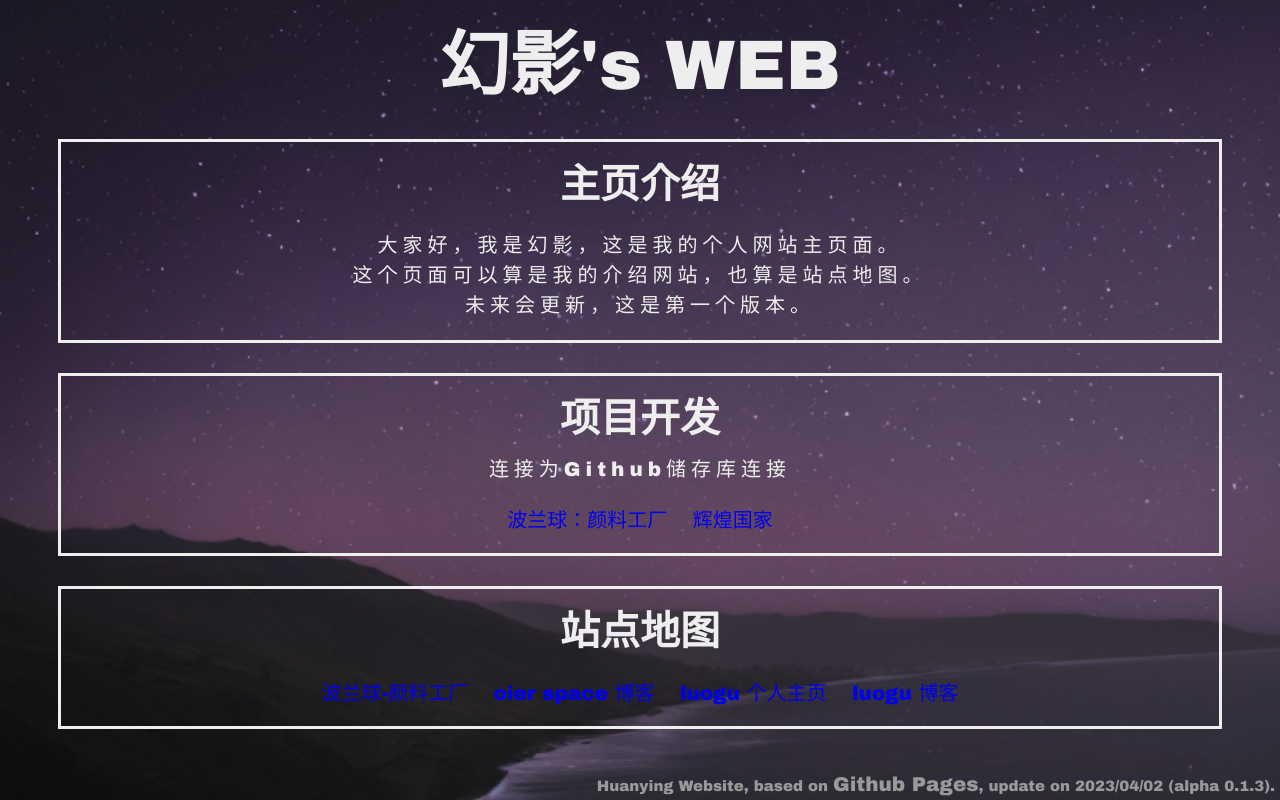
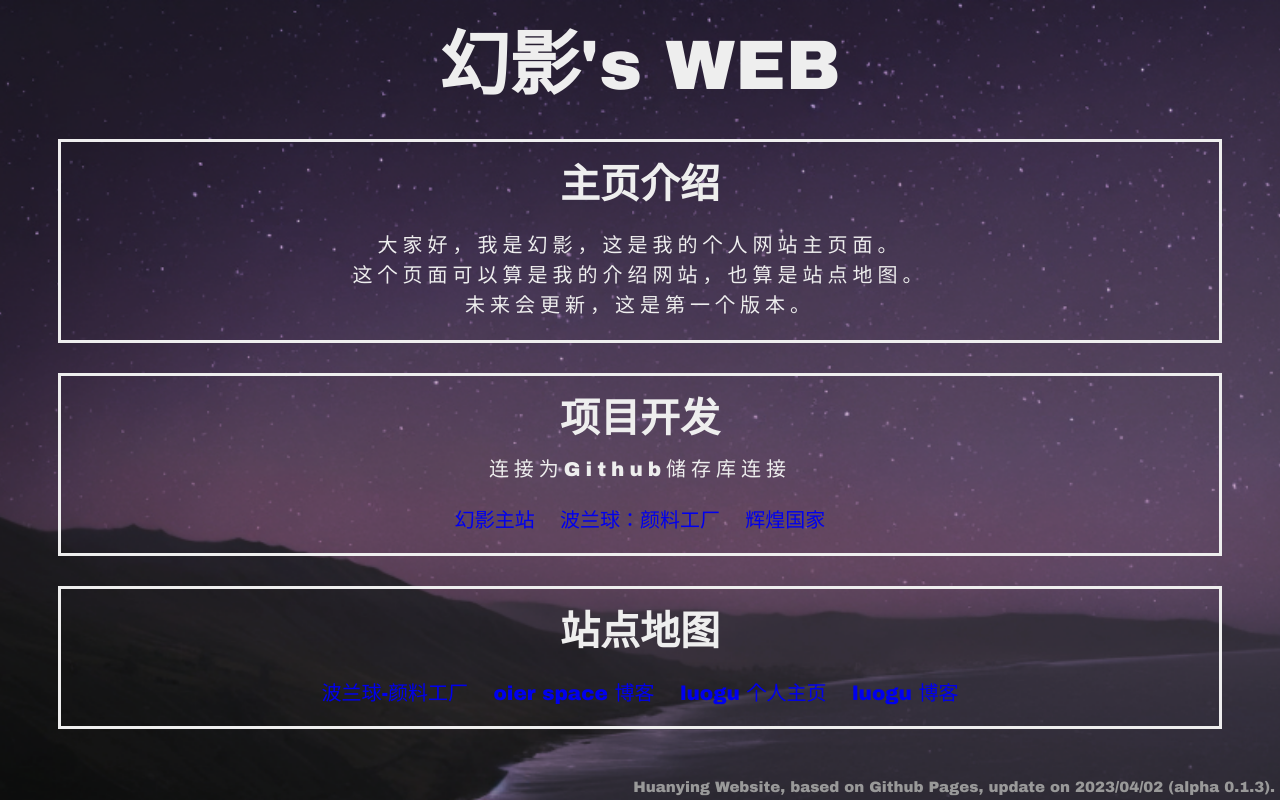
Before and after one commit to BenParallel/BenParallel.github.io, a plain HTML site: page index.html in a window 1280 px wide. Drawn offline with Linux system fonts and the light colour scheme.

Commit message:
Update index.html
fixed the BUG that can't click the link on footnote and put it to project.

```diff
--- a/index.html
+++ b/index.html
@@ -37,6 +37,7 @@
         		连接为Github储存库连接
         	</p>
         	<div class='center'>
+			<a href="https://github.com/BenParallel/BenParallel.github.io" class="yl">幻影主站</a>
         		<a href="https://github.com/BenParallel/Polandball-ColorFactory" class="yl">波兰球：颜料工厂</a>
         		<a href="https://github.com/BenParallel/country-game-alpha1.6.2" class="yl">辉煌国家</a>
         	</div>
@@ -56,7 +57,7 @@
 
        	<div id='footnote'>
        		<p class="spha">
-       			Huanying Website, based on <a herf="https://github.com/BenParallel/BenParallel.github.io">Github Pages</a>, update on 2023/04/02 (alpha 0.1.3).
+       			Huanying Website, based on Github Pages, update on 2023/04/02 (alpha 0.1.3).
        		</p>
        	</div>
     </body>
```
